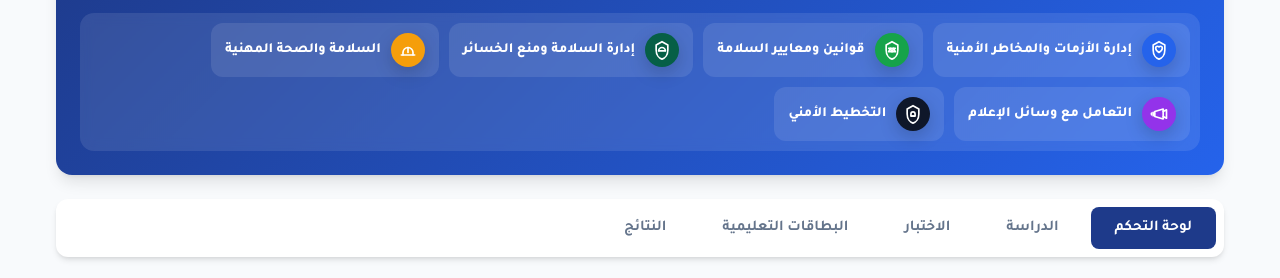
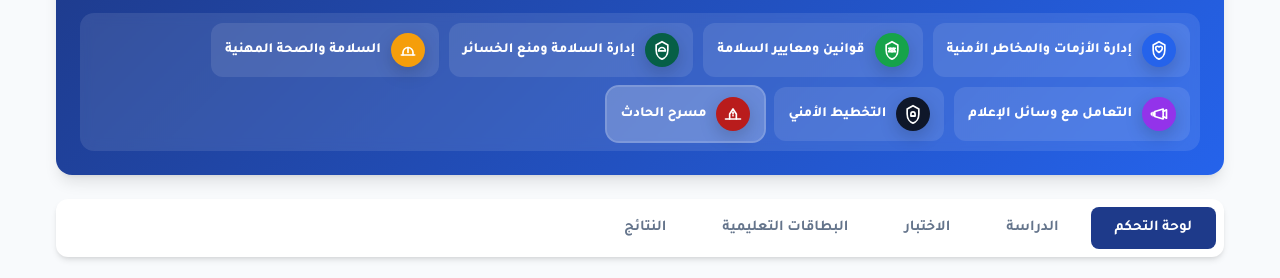
Before and after one commit to anasx88/DSS, a plain HTML site: page day4.html in a window 1280 px wide. Shown: the part 93-371 px from the top of the page. Drawn offline with Linux system fonts and the light colour scheme.

Commit message:
Add Day 7 button and styles to day4.html
Added styles and button for Day 7 incident scene.

```diff
--- a/day4.html
+++ b/day4.html
@@ -1033,6 +1033,7 @@
 .ico-d4{ --fill:#f59e0b; --stroke:#ffffff; }  /* Day 4: OHS */
 .ico-d5{ --fill:#9333ea; --stroke:#ffffff; }  /* Day 5: Media */
 .ico-d6{ --fill:#0f172a; --stroke:#ffffff; }  /* Day 6: Security */
+.ico-d7{ --fill:#b91c1c; --stroke:#ffffff; }  /* Day 7: Incident Scene */
 
 @media (max-width:768px){
   .day-txt{ font-size:13px; }
@@ -1127,6 +1128,20 @@
     </span>
     <span class="day-txt">التخطيط الأمني</span>
   </a>
+<!-- Day 7 -->
+<a class="day-btn active" href="day7.html" title="مسرح الحادث" target="_self" rel="noopener">
+  <span aria-hidden="true" class="day-ico ico-d7">
+    <!-- أيقونة شريط تحذيري + مخروط تحذير -->
+    <svg viewBox="0 0 24 24">
+      <path d="M3 18h18"/>
+      <path d="M8 18v-6l4-6 4 6v6"/>
+      <path d="M12 10v2"/>
+      <path d="M12 14h.01"/>
+    </svg>
+  </span>
+  <span class="day-txt">مسرح الحادث</span>
+</a>
+
 
 </div>
 
```
